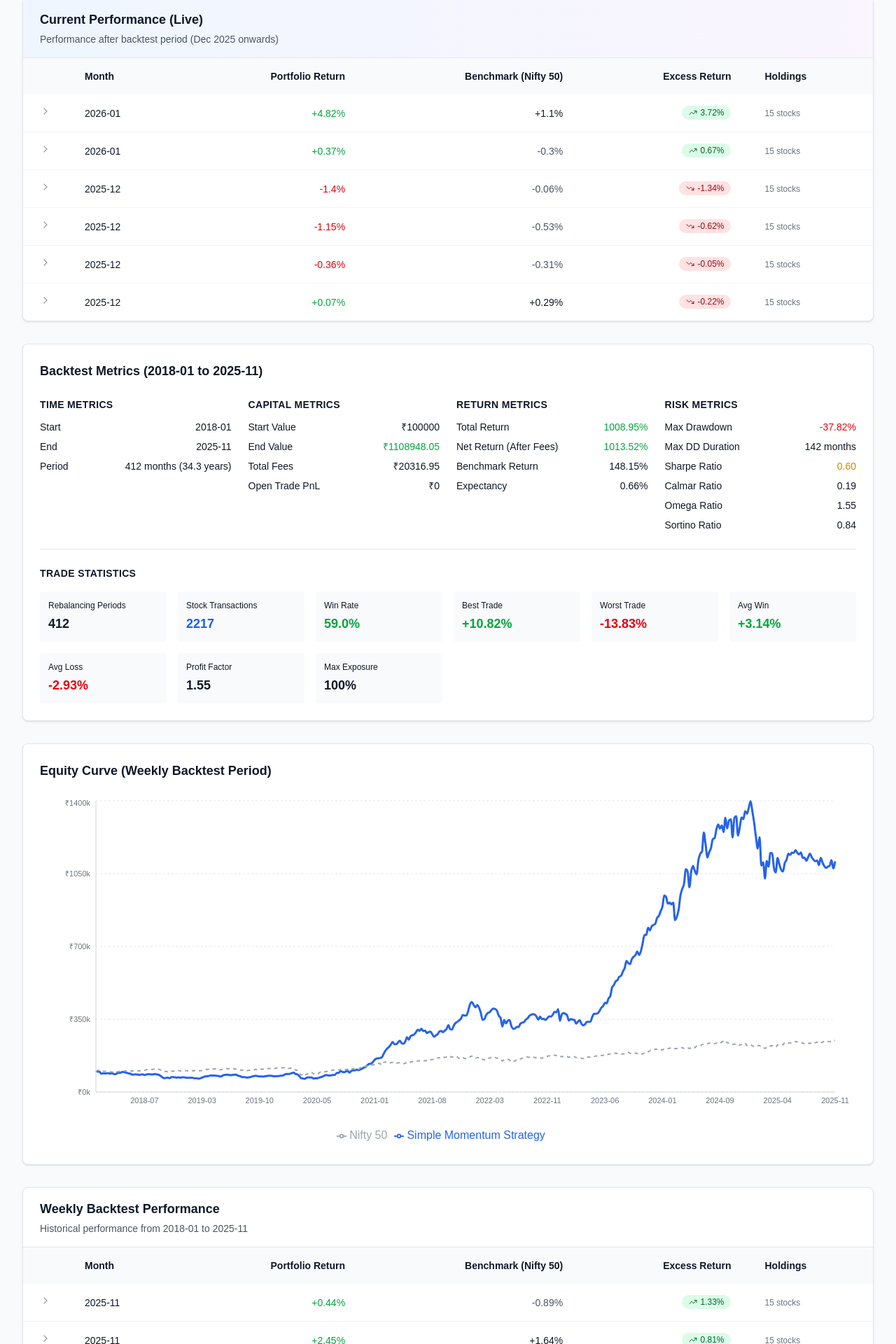
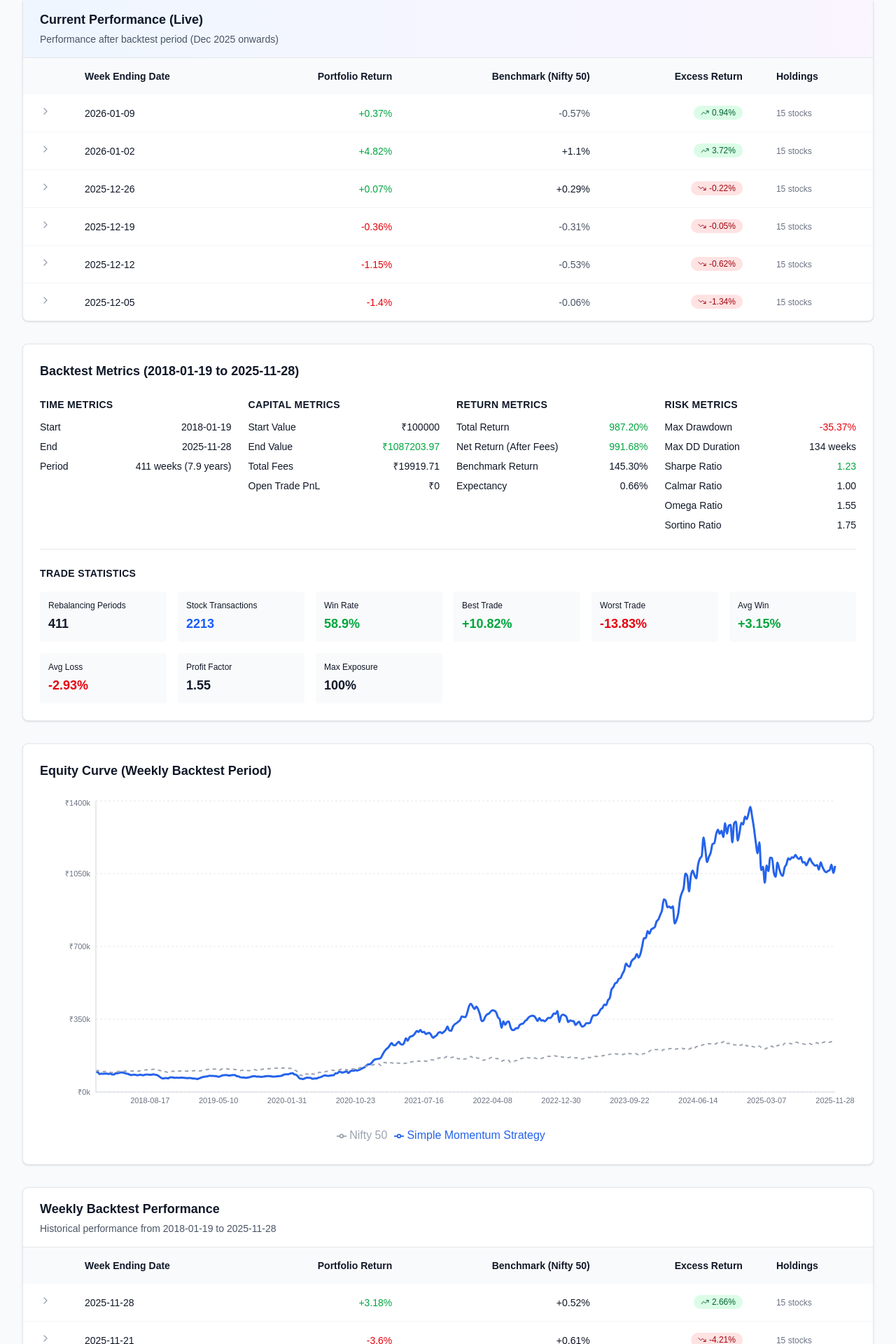
Before and after one commit to gurudayal37/nse-data-syncer, a Next.js app in the folder web/: page /simple-momentum-weekly-strategy in a window 1280 px wide. Shown: the part 545-2465 px from the top of the page at 70% size. Built offline with nearby package versions, Linux system fonts and the light colour scheme.

Commit message:
Update Simple Momentum Weekly strategy: Fix date display to show Week Ending Date

```diff
--- a/web/src/app/simple-momentum-weekly-strategy/page.tsx
+++ b/web/src/app/simple-momentum-weekly-strategy/page.tsx
@@ -20,14 +20,14 @@ export default function SimpleMomentumStrategyPage() {
         let benchValue = 100000
 
         const sortedData = [...backtestResults].sort((a: any, b: any) =>
-            new Date(a.month).getTime() - new Date(b.month).getTime()
+            new Date(a.week).getTime() - new Date(b.week).getTime()
         )
 
         const chartData = sortedData.map((item: any) => {
             portValue = portValue * (1 + item.portfolio_return / 100)
             benchValue = benchValue * (1 + item.benchmark_return / 100)
             return {
-                month: item.month,
+                week: item.week,
                 Portfolio: parseFloat(portValue.toFixed(2)),
                 Benchmark: parseFloat(benchValue.toFixed(2)),
                 ...item
@@ -133,7 +133,7 @@ export default function SimpleMomentumStrategyPage() {
                                 <thead className="bg-gray-50 text-gray-900 font-medium">
                                     <tr className="text-right">
                                         <th className="px-6 py-4 w-12 text-left"></th>
-                                        <th className="px-6 py-4 text-left">Month</th>
+                                        <th className="px-6 py-4 text-left">Week Ending Date</th>
                                         <th className="px-6 py-4">Portfolio Return</th>
                                         <th className="px-6 py-4">Benchmark (Nifty 50)</th>
                                         <th className="px-6 py-4">Excess Return</th>
@@ -155,7 +155,7 @@ export default function SimpleMomentumStrategyPage() {
                                                             {isExpanded ? <ChevronDown className="w-4 h-4" /> : <ChevronRight className="w-4 h-4" />}
                                                         </button>
                                                     </td>
-                                                    <td className="px-6 py-4 font-medium text-gray-900">{row.month}</td>
+                                                    <td className="px-6 py-4 font-medium text-gray-900">{row.week}</td>
                                                     <td className={`px-6 py-4 text-right font-medium ${row.portfolio_return >= 0 ? 'text-green-600' : 'text-red-600'}`}>
                                                         {row.portfolio_return > 0 ? '+' : ''}{row.portfolio_return}%
                                                     </td>
@@ -289,7 +289,7 @@ export default function SimpleMomentumStrategyPage() {
                                 </div>
                                 <div className="flex justify-between">
                                     <span className="text-sm text-gray-900">Max DD Duration</span>
-                                    <span className="text-sm font-medium text-gray-900">{metrics.risk_metrics.max_drawdown_duration} months</span>
+                                    <span className="text-sm font-medium text-gray-900">{metrics.risk_metrics.max_drawdown_duration} weeks</span>
                                 </div>
                                 <div className="flex justify-between">
                                     <span className="text-sm text-gray-900">Sharpe Ratio</span>
@@ -365,7 +365,7 @@ export default function SimpleMomentumStrategyPage() {
                             <LineChart data={chartData} margin={{ top: 5, right: 30, left: 20, bottom: 5 }}>
                                 <CartesianGrid strokeDasharray="3 3" vertical={false} stroke="#e5e7eb" />
                                 <XAxis
-                                    dataKey="month"
+                                    dataKey="week"
                                     tick={{ fontSize: 11, fill: '#6b7280' }}
                                     tickLine={false}
                                     axisLine={{ stroke: '#d1d5db' }}
@@ -390,7 +390,7 @@ export default function SimpleMomentumStrategyPage() {
                                         const formattedValue = `₹${parseFloat(value).toLocaleString('en-IN', { maximumFractionDigits: 0 })}`
                                         return [formattedValue, name]
                                     }}
-                                    labelFormatter={(label) => `Month: ${label}`}
+                                    labelFormatter={(label) => `Week: ${label}`}
                                 />
                                 <Legend
                                     wrapperStyle={{ paddingTop: '20px' }}
@@ -431,7 +431,7 @@ export default function SimpleMomentumStrategyPage() {
                             <thead className="bg-gray-50 text-gray-900 font-medium">
                                 <tr className="text-right">
                                     <th className="px-6 py-4 w-12 text-left"></th>
-                                    <th className="px-6 py-4 text-left">Month</th>
+                                    <th className="px-6 py-4 text-left">Week Ending Date</th>
                                     <th className="px-6 py-4">Portfolio Return</th>
                                     <th className="px-6 py-4">Benchmark (Nifty 50)</th>
                                     <th className="px-6 py-4">Excess Return</th>
@@ -453,7 +453,7 @@ export default function SimpleMomentumStrategyPage() {
                                                         {isExpanded ? <ChevronDown className="w-4 h-4" /> : <ChevronRight className="w-4 h-4" />}
                                                     </button>
                                                 </td>
-                                                <td className="px-6 py-4 font-medium text-gray-900">{row.month}</td>
+                                                <td className="px-6 py-4 font-medium text-gray-900">{row.week}</td>
                                                 <td className={`px-6 py-4 text-right font-medium ${row.portfolio_return >= 0 ? 'text-green-600' : 'text-red-600'}`}>
                                                     {row.portfolio_return > 0 ? '+' : ''}{row.portfolio_return}%
                                                 </td>
```
Also changed, not shown: web/src/data/backtest_results_simple_weekly.json, 1 other file (tests, documents, lock files or other folders).
